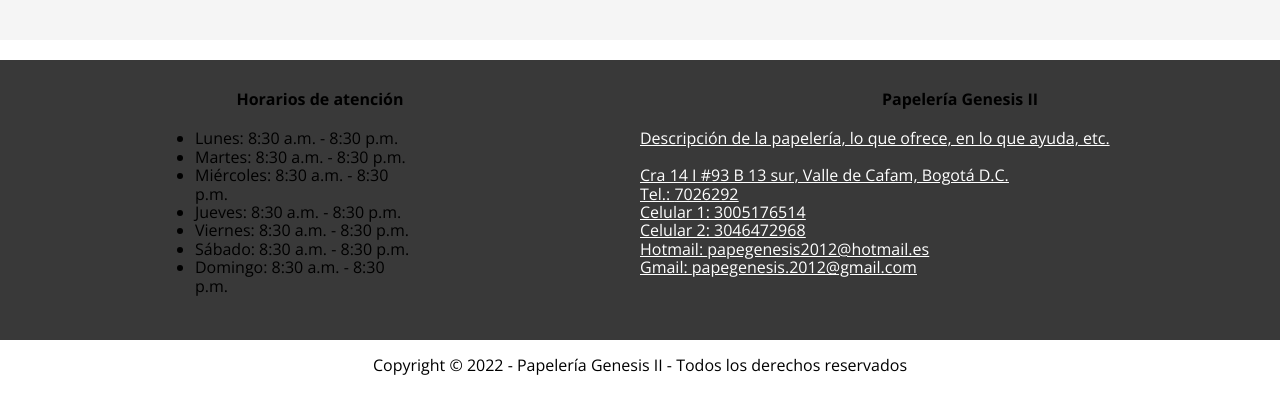
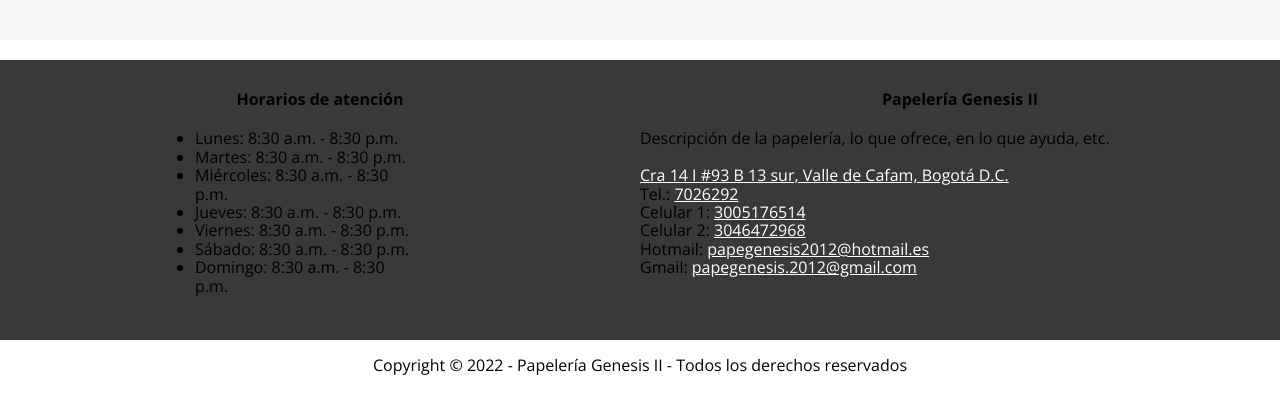
Before and after one commit to Santiago1470/Papeleria-Genesis-II--nuevo-.github.io, a plain HTML site: page index.html in a window 1280 px wide. Shown: the part 2455-2864 px from the top of the page. Drawn offline with nearby package versions, Linux system fonts and the light colour scheme.

Commit message:
Update style-general.css

```diff
--- a/css/style-general.css
+++ b/css/style-general.css
@@ -108,8 +108,6 @@ footer p{
 .container-footer-info{
     text-align: left;
     font-weight: lighter;
-    color: white;
-    text-decoration: underline;
 }
 
 .container-footer-info a{
```
